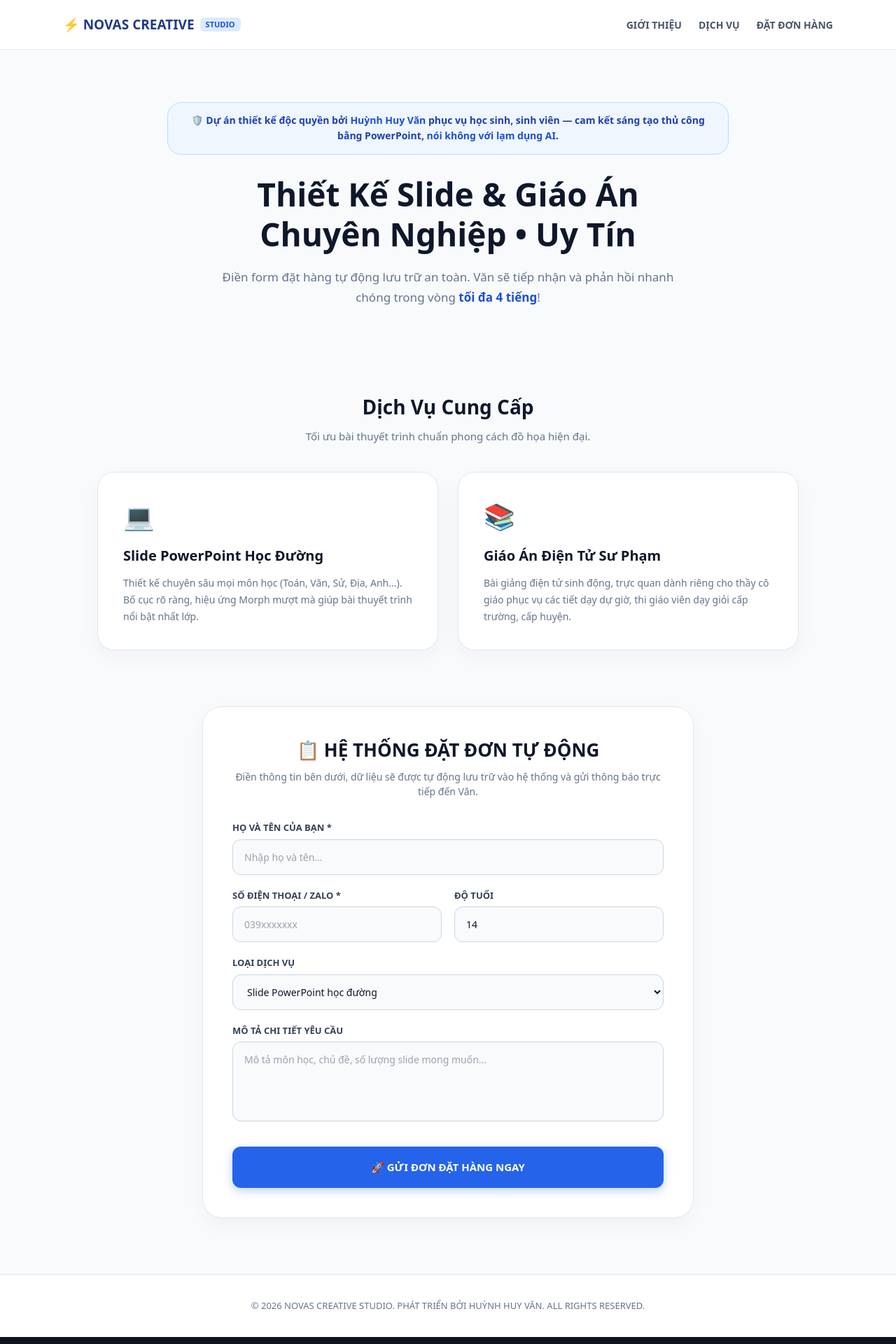
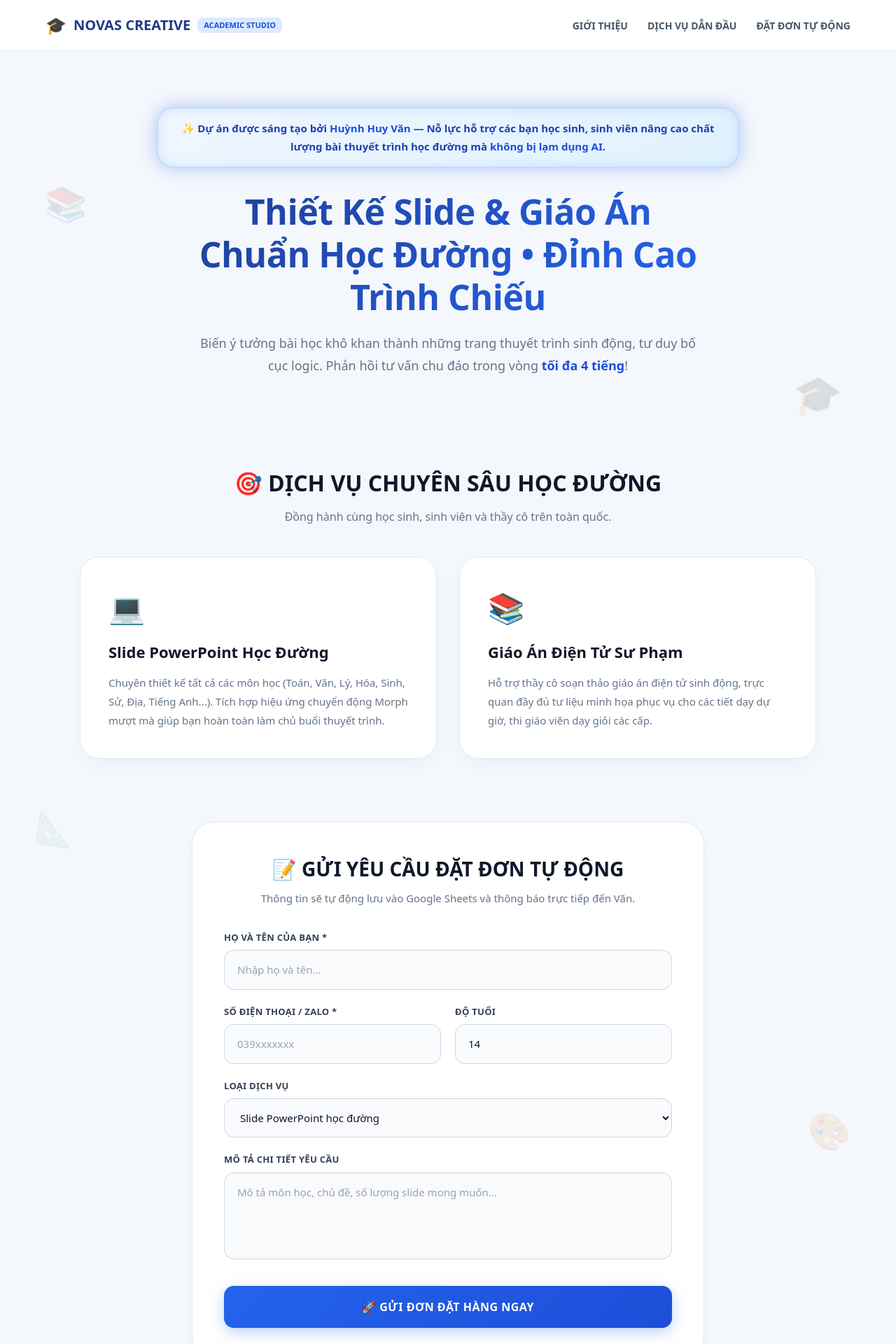
Before and after one commit to cubergeniushuyvan-afk/novas-creative, a Next.js app: page / in a window 1280 px wide. Shown: the top 1920 px of the page at 70% size. Built offline with nearby package versions, Linux system fonts and the light colour scheme.

Commit message:
Update page.tsx

```diff
--- a/app/page.tsx
+++ b/app/page.tsx
@@ -13,13 +13,12 @@ export default function Home() {
   const [loading, setLoading] = useState(false);
   const [successMsg, setSuccessMsg] = useState(false);
 
-  // Link API SheetDB chính chủ của Huỳnh Huy Văn đã được tích hợp sẵn 100%
+  // Link API SheetDB chính chủ của Huỳnh Huy Văn đã được tích hợp 100%
   const SHEETDB_API = "https://sheetdb.io/api/v1/qc91smq6sdwnd";
   const MY_EMAIL = "Cubergeniushuyvan@gmail.com";
-  const MY_PHONE = "0399641646";
 
   useEffect(() => {
-    // Hiệu ứng cuộn lặp đi lặp lại mượt mà (Lướt tới hiện, lướt đi ẩn)
+    // Hiệu ứng cuộn lặp đi lặp lại mượt mà (Cuộn tới hiện, cuộn đi ẩn)
     const observer = new IntersectionObserver(
       (entries) => {
         entries.forEach((entry) => {
@@ -30,7 +29,7 @@ export default function Home() {
           }
         });
       },
-      { threshold: 0.15 }
+      { threshold: 0.12 }
     );
 
     const elements = document.querySelectorAll(".reveal");
@@ -52,7 +51,6 @@ export default function Home() {
 
     setLoading(true);
 
-    // Chuẩn bị dữ liệu để bắn tự động vào Google Sheets
     const orderData = {
       "Ngay": new Date().toLocaleString("vi-VN"),
       "Họ và tên": formData.fullName,
@@ -63,7 +61,6 @@ export default function Home() {
     };
 
     try {
-      // Gửi tự động ngầm vào Google Sheets qua SheetDB
       await fetch(SHEETDB_API, {
         method: "POST",
         headers: { "Accept": "application/json", "Content-Type": "application/json" },
@@ -73,7 +70,6 @@ export default function Home() {
       console.log("Lỗi gửi dữ liệu Sheets:", err);
     }
 
-    // Soạn email thông báo dự phòng về Gmail của Văn
     const subject = encodeURIComponent(`[ĐƠN ĐẶT HÀNG MỚI] ${formData.fullName} - Novas Creative`);
     const body = encodeURIComponent(
       `✨ CÓ ĐƠN HÀNG MỚI TỪ WEBSITE ✨\n\n` +
@@ -89,7 +85,6 @@ export default function Home() {
     setLoading(false);
     setSuccessMsg(true);
 
-    // Mở hòm thư Gmail thông báo
     setTimeout(() => {
       window.location.href = `mailto:${MY_EMAIL}?subject=${subject}&body=${body}`;
     }, 1200);
@@ -98,58 +93,104 @@ export default function Home() {
   return (
     <div style={{
       minHeight: '100vh',
-      backgroundColor: '#f8fafc',
+      backgroundColor: '#f4f7fc',
       color: '#0f172a',
       fontFamily: 'system-ui, -apple-system, BlinkMacSystemFont, "Segoe UI", Roboto, sans-serif',
-      overflowX: 'hidden'
+      overflowX: 'hidden',
+      position: 'relative'
     }}>
       <style>{`
-        /* Hiệu ứng lặp đi lặp lại khi cuộn trang */
+        /* Dynamic Animations Học Đường */
+        @keyframes floatItem {
+          0%, 100% { transform: translateY(0px) rotate(0deg); }
+          50% { transform: translateY(-18px) rotate(8deg); }
+        }
+
+        @keyframes pulseGlow {
+          0%, 100% { box-shadow: 0 0 15px rgba(37, 99, 235, 0.15), inset 0 0 10px rgba(59, 130, 246, 0.05); }
+          50% { box-shadow: 0 0 25px rgba(37, 99, 235, 0.35), inset 0 0 15px rgba(59, 130, 246, 0.15); }
+        }
+
+        @keyframes textGradient {
+          0% { background-position: 0% 50%; }
+          50% { background-position: 100% 50%; }
+          100% { background-position: 0% 50%; }
+        }
+
+        .floating-icon {
+          position: absolute;
+          opacity: 0.15;
+          pointer-events: none;
+          z-index: 0;
+          animation: floatItem 6s ease-in-out infinite;
+        }
+
+        .hero-title {
+          background: linear-gradient(135deg, #1e3a8a 0%, #2563eb 50%, #0284c7 100%);
+          background-size: 200% 200%;
+          -webkit-background-clip: text;
+          -webkit-text-fill-color: transparent;
+          animation: textGradient 6s ease infinite;
+        }
+
+        .slogan-box {
+          background: linear-gradient(135deg, #eff6ff 0%, #e0f2fe 100%);
+          border: 2px solid #bfdbfe;
+          animation: pulseGlow 4s infinite ease-in-out;
+          transition: all 0.3s ease;
+        }
+        .slogan-box:hover {
+          transform: translateY(-2px) scale(1.01);
+        }
+
         .reveal {
           opacity: 0;
-          transform: translateY(40px) scale(0.97);
-          transition: opacity 0.7s cubic-bezier(0.16, 1, 0.3, 1), transform 0.7s cubic-bezier(0.16, 1, 0.3, 1);
+          transform: translateY(35px) scale(0.98);
+          transition: opacity 0.75s cubic-bezier(0.16, 1, 0.3, 1), transform 0.75s cubic-bezier(0.16, 1, 0.3, 1);
         }
         .reveal.active {
           opacity: 1;
           transform: translateY(0) scale(1);
         }
 
-        .clean-card {
+        .school-card {
           background: #ffffff;
           border: 1px solid #e2e8f0;
-          box-shadow: 0 10px 30px rgba(0, 0, 0, 0.04);
-          transition: all 0.35s ease;
+          box-shadow: 0 10px 25px -5px rgba(37, 99, 235, 0.05);
+          transition: all 0.4s cubic-bezier(0.16, 1, 0.3, 1);
+          position: relative;
+          overflow: hidden;
         }
-        .clean-card:hover {
-          border-color: #2563eb;
-          transform: translateY(-4px);
-          box-shadow: 0 15px 35px rgba(37, 99, 235, 0.1);
+        .school-card:hover {
+          border-color: #3b82f6;
+          transform: translateY(-6px) scale(1.01);
+          box-shadow: 0 20px 40px -10px rgba(37, 99, 235, 0.18);
         }
 
-        .btn-blue {
-          background: #2563eb;
+        .btn-school-primary {
+          background: linear-gradient(135deg, #2563eb, #1d4ed8);
           color: white;
-          box-shadow: 0 4px 14px rgba(37, 99, 235, 0.3);
-          transition: all 0.25s ease;
+          box-shadow: 0 6px 20px rgba(37, 99, 235, 0.3);
+          transition: all 0.3s ease;
+          position: relative;
+          overflow: hidden;
         }
-        .btn-blue:hover {
-          background: #1d4ed8;
+        .btn-school-primary:hover {
           transform: translateY(-2px);
-          box-shadow: 0 6px 20px rgba(37, 99, 235, 0.45);
+          box-shadow: 0 10px 28px rgba(37, 99, 235, 0.45);
         }
 
         .form-control {
           background: #f8fafc;
-          border: 1px solid #cbd5e1;
+          border: 1.5px solid #cbd5e1;
           color: #0f172a;
-          transition: all 0.2s ease;
+          transition: all 0.25s ease;
         }
         .form-control:focus {
           outline: none;
           border-color: #2563eb;
           background: #ffffff;
-          box-shadow: 0 0 0 3px rgba(37, 99, 235, 0.15);
+          box-shadow: 0 0 0 4px rgba(37, 99, 235, 0.12);
         }
 
         @media (max-width: 768px) {
@@ -159,113 +200,121 @@ export default function Home() {
         }
       `}</style>
 
-      {/* Header Chuyên Nghiệp */}
+      {/* Floating Background School Elements */}
+      <div className="floating-icon" style={{ top: '12%', left: '5%', fontSize: '48px', animationDelay: '0s' }}>📚</div>
+      <div className="floating-icon" style={{ top: '25%', right: '6%', fontSize: '56px', animationDelay: '1.5s' }}>🎓</div>
+      <div className="floating-icon" style={{ top: '55%', left: '4%', fontSize: '44px', animationDelay: '3s' }}>📐</div>
+      <div className="floating-icon" style={{ top: '75%', right: '5%', fontSize: '50px', animationDelay: '2s' }}>🎨</div>
+      <div className="floating-icon" style={{ top: '40%', right: '12%', fontSize: '38px', animationDelay: '4s' }}>✏️</div>
+
+      {/* Header Uy Tín Academic */}
       <header style={{
         borderBottom: '1px solid #e2e8f0',
-        background: 'rgba(255, 255, 255, 0.95)', backdropFilter: 'blur(10px)',
+        background: 'rgba(255, 255, 255, 0.96)', backdropFilter: 'blur(12px)',
         position: 'sticky', top: 0, zIndex: 100, padding: '0 24px'
       }}>
-        <div style={{ maxWidth: '1100px', margin: '0 auto', height: '70px', display: 'flex', alignItems: 'center', justifyContent: 'space-between' }}>
-          <div style={{ fontSize: '19px', fontWeight: '900', color: '#1e3a8a', display: 'flex', alignItems: 'center', gap: '8px' }}>
-            ⚡ NOVAS CREATIVE <span style={{ fontSize: '11px', background: '#dbeafe', color: '#1d4ed8', padding: '2px 8px', borderRadius: '6px' }}>STUDIO</span>
+        <div style={{ maxWidth: '1150px', margin: '0 auto', height: '72px', display: 'flex', alignItems: 'center', justifyContent: 'space-between' }}>
+          <div style={{ fontSize: '20px', fontWeight: '900', color: '#1e3a8a', display: 'flex', alignItems: 'center', gap: '10px' }}>
+            <span style={{ fontSize: '24px' }}>🎓</span> NOVAS CREATIVE <span style={{ fontSize: '11px', background: '#dbeafe', color: '#1d4ed8', padding: '3px 9px', borderRadius: '8px', fontWeight: '800' }}>ACADEMIC STUDIO</span>
           </div>
 
-          <nav className="header-nav" style={{ display: 'flex', gap: '24px', alignItems: 'center' }}>
+          <nav className="header-nav" style={{ display: 'flex', gap: '28px', alignItems: 'center' }}>
             <a href="#about" style={{ color: '#475569', textDecoration: 'none', fontSize: '14px', fontWeight: '700' }}>GIỚI THIỆU</a>
-            <a href="#services" style={{ color: '#475569', textDecoration: 'none', fontSize: '14px', fontWeight: '700' }}>DỊCH VỤ</a>
-            <a href="#order" style={{ color: '#475569', textDecoration: 'none', fontSize: '14px', fontWeight: '700' }}>ĐẶT ĐƠN HÀNG</a>
+            <a href="#services" style={{ color: '#475569', textDecoration: 'none', fontSize: '14px', fontWeight: '700' }}>DỊCH VỤ DẪN ĐẦU</a>
+            <a href="#order" style={{ color: '#475569', textDecoration: 'none', fontSize: '14px', fontWeight: '700' }}>ĐẶT ĐƠN TỰ ĐỘNG</a>
           </nav>
         </div>
       </header>
 
       {/* Hero Section */}
-      <section id="about" className="reveal" style={{ padding: '75px 24px 45px', textAlign: 'center', maxWidth: '850px', margin: '0 auto' }}>
+      <section id="about" className="reveal" style={{ padding: '80px 24px 45px', textAlign: 'center', maxWidth: '880px', margin: '0 auto', position: 'relative', zIndex: 1 }}>
 
-        <div style={{
-          background: '#eff6ff', border: '1px solid #bfdbfe', padding: '14px 22px',
-          borderRadius: '20px', marginBottom: '28px', color: '#1e40af', fontSize: '14px', fontWeight: '700', lineHeight: '1.6'
+        {/* Khẩu hiệu chuẩn xác có hiệu ứng Glowing Animation */}
+        <div className="slogan-box" style={{
+          padding: '16px 26px', borderRadius: '24px', marginBottom: '32px',
+          color: '#1e40af', fontSize: '15px', fontWeight: '700', lineHeight: '1.7', display: 'inline-block'
         }}>
-          🛡️ Dự án thiết kế độc quyền bởi <strong style={{ color: '#1d4ed8' }}>Huỳnh Huy Văn</strong> phục vụ học sinh, sinh viên — cam kết sáng tạo thủ công bằng PowerPoint, <strong style={{ color: '#1d4ed8' }}>nói không với lạm dụng AI</strong>.
+          ✨ Dự án được sáng tạo bởi <strong style={{ color: '#1d4ed8' }}>Huỳnh Huy Văn</strong> — Nỗ lực hỗ trợ các bạn học sinh, sinh viên nâng cao chất lượng bài thuyết trình học đường mà <strong style={{ color: '#1d4ed8' }}>không bị lạm dụng AI</strong>.
         </div>
 
-        <h1 className="hero-title" style={{ fontSize: '46px', fontWeight: '900', lineHeight: '1.25', margin: '0 0 18px 0', color: '#0f172a' }}>
-          Thiết Kế Slide & Giáo Án<br />Chuyên Nghiệp • Uy Tín
+        <h1 className="hero-title" style={{ fontSize: '50px', fontWeight: '900', lineHeight: '1.22', margin: '0 0 20px 0', letterSpacing: '-0.5px' }}>
+          Thiết Kế Slide & Giáo Án<br />Chuẩn Học Đường • Đỉnh Cao Trình Chiếu
         </h1>
 
-        <p style={{ color: '#64748b', fontSize: '17px', lineHeight: '1.7', maxWidth: '680px', margin: '0 auto 35px' }}>
-          Điền form đặt hàng tự động lưu trữ an toàn. Văn sẽ tiếp nhận và phản hồi nhanh chóng trong vòng <strong style={{ color: '#1d4ed8' }}>tối đa 4 tiếng</strong>!
+        <p style={{ color: '#64748b', fontSize: '18px', lineHeight: '1.75', maxWidth: '720px', margin: '0 auto 38px' }}>
+          Biến ý tưởng bài học khô khan thành những trang thuyết trình sinh động, tư duy bố cục logic. Phản hồi tư vấn chu đáo trong vòng <strong style={{ color: '#1d4ed8' }}>tối đa 4 tiếng</strong>!
         </p>
       </section>
 
-      {/* Services Grid */}
-      <section id="services" className="reveal" style={{ padding: '40px 24px', maxWidth: '1050px', margin: '0 auto' }}>
-        <h2 style={{ fontSize: '28px', fontWeight: '900', textAlign: 'center', marginBottom: '10px', color: '#0f172a' }}>
-          Dịch Vụ Cung Cấp
+      {/* Services Section */}
+      <section id="services" className="reveal" style={{ padding: '45px 24px', maxWidth: '1100px', margin: '0 auto', position: 'relative', zIndex: 1 }}>
+        <h2 style={{ fontSize: '32px', fontWeight: '900', textAlign: 'center', marginBottom: '12px', color: '#0f172a' }}>
+          🎯 DỊCH VỤ CHUYÊN SÂU HỌC ĐƯỜNG
         </h2>
-        <p style={{ textAlign: 'center', color: '#64748b', marginBottom: '40px', fontSize: '15px' }}>Tối ưu bài thuyết trình chuẩn phong cách đồ họa hiện đại.</p>
+        <p style={{ textAlign: 'center', color: '#64748b', marginBottom: '45px', fontSize: '16px' }}>Đồng hành cùng học sinh, sinh viên và thầy cô trên toàn quốc.</p>
 
-        <div className="grid-responsive" style={{ display: 'grid', gridTemplateColumns: 'repeat(2, 1fr)', gap: '28px' }}>
-          <div className="clean-card" style={{ padding: '36px', borderRadius: '24px' }}>
-            <div style={{ fontSize: '36px', marginBottom: '14px' }}>💻</div>
-            <h3 style={{ fontSize: '20px', fontWeight: '900', margin: '0 0 12px 0', color: '#0f172a' }}>Slide PowerPoint Học Đường</h3>
-            <p style={{ color: '#64748b', lineHeight: '1.7', fontSize: '14px', margin: 0 }}>
-              Thiết kế chuyên sâu mọi môn học (Toán, Văn, Sử, Địa, Anh...). Bố cục rõ ràng, hiệu ứng Morph mượt mà giúp bài thuyết trình nổi bật nhất lớp.
+        <div className="grid-responsive" style={{ display: 'grid', gridTemplateColumns: 'repeat(2, 1fr)', gap: '32px' }}>
+          <div className="school-card" style={{ padding: '40px', borderRadius: '28px' }}>
+            <div style={{ fontSize: '42px', marginBottom: '16px' }}>💻</div>
+            <h3 style={{ fontSize: '22px', fontWeight: '900', margin: '0 0 14px 0', color: '#0f172a' }}>Slide PowerPoint Học Đường</h3>
+            <p style={{ color: '#64748b', lineHeight: '1.8', fontSize: '15px', margin: 0 }}>
+              Chuyên thiết kế tất cả các môn học (Toán, Văn, Lý, Hóa, Sinh, Sử, Địa, Tiếng Anh...). Tích hợp hiệu ứng chuyển động Morph mượt mà giúp bạn hoàn toàn làm chủ buổi thuyết trình.
             </p>
           </div>
 
-          <div className="clean-card" style={{ padding: '36px', borderRadius: '24px' }}>
-            <div style={{ fontSize: '36px', marginBottom: '14px' }}>📚</div>
-            <h3 style={{ fontSize: '20px', fontWeight: '900', margin: '0 0 12px 0', color: '#0f172a' }}>Giáo Án Điện Tử Sư Phạm</h3>
-            <p style={{ color: '#64748b', lineHeight: '1.7', fontSize: '14px', margin: 0 }}>
-              Bài giảng điện tử sinh động, trực quan dành riêng cho thầy cô giáo phục vụ các tiết dạy dự giờ, thi giáo viên dạy giỏi cấp trường, cấp huyện.
+          <div className="school-card" style={{ padding: '40px', borderRadius: '28px' }}>
+            <div style={{ fontSize: '42px', marginBottom: '16px' }}>📚</div>
+            <h3 style={{ fontSize: '22px', fontWeight: '900', margin: '0 0 14px 0', color: '#0f172a' }}>Giáo Án Điện Tử Sư Phạm</h3>
+            <p style={{ color: '#64748b', lineHeight: '1.8', fontSize: '15px', margin: 0 }}>
+              Hỗ trợ thầy cô soạn thảo giáo án điện tử sinh động, trực quan đầy đủ tư liệu minh họa phục vụ cho các tiết dạy dự giờ, thi giáo viên dạy giỏi các cấp.
             </p>
           </div>
         </div>
       </section>
 
       {/* Form Đặt Hàng Tự Động Bắn Vào Google Sheets */}
-      <section id="order" className="reveal" style={{ padding: '40px 24px 80px', maxWidth: '750px', margin: '0 auto' }}>
-        <div className="clean-card" style={{ padding: '42px', borderRadius: '28px' }}>
-          <h2 style={{ fontSize: '26px', fontWeight: '900', textAlign: 'center', margin: '0 0 8px 0', color: '#0f172a' }}>
-            📋 HỆ THỐNG ĐẶT ĐƠN TỰ ĐỘNG
+      <section id="order" className="reveal" style={{ padding: '45px 24px 85px', maxWidth: '780px', margin: '0 auto', position: 'relative', zIndex: 1 }}>
+        <div className="school-card" style={{ padding: '45px', borderRadius: '32px' }}>
+          <h2 style={{ fontSize: '28px', fontWeight: '900', textAlign: 'center', margin: '0 0 10px 0', color: '#0f172a' }}>
+            📝 GỬI YÊU CẦU ĐẶT ĐƠN TỰ ĐỘNG
           </h2>
-          <p style={{ color: '#64748b', fontSize: '14px', textAlign: 'center', marginBottom: '32px' }}>
-            Điền thông tin bên dưới, dữ liệu sẽ được tự động lưu trữ vào hệ thống và gửi thông báo trực tiếp đến Văn.
+          <p style={{ color: '#64748b', fontSize: '15px', textAlign: 'center', marginBottom: '35px' }}>
+            Thông tin sẽ tự động lưu vào Google Sheets và thông báo trực tiếp đến Văn.
           </p>
 
-          <form onSubmit={handleSubmitOrder} style={{ display: 'flex', flexDirection: 'column', gap: '20px' }}>
+          <form onSubmit={handleSubmitOrder} style={{ display: 'flex', flexDirection: 'column', gap: '22px' }}>
             <div>
-              <label style={{ display: 'block', fontSize: '13px', fontWeight: '800', color: '#334155', marginBottom: '6px' }}>HỌ VÀ TÊN CỦA BẠN *</label>
-              <input type="text" name="fullName" value={formData.fullName} onChange={handleChange} required placeholder="Nhập họ và tên..." className="form-control" style={{ width: '100%', padding: '14px 16px', borderRadius: '12px', fontSize: '14px', boxSizing: 'border-box' }} />
+              <label style={{ display: 'block', fontSize: '13px', fontWeight: '800', color: '#334155', marginBottom: '8px', letterSpacing: '0.3px' }}>HỌ VÀ TÊN CỦA BẠN *</label>
+              <input type="text" name="fullName" value={formData.fullName} onChange={handleChange} required placeholder="Nhập họ và tên..." className="form-control" style={{ width: '100%', padding: '16px 18px', borderRadius: '14px', fontSize: '15px', boxSizing: 'border-box' }} />
             </div>
 
-            <div className="grid-responsive" style={{ display: 'grid', gridTemplateColumns: '1fr 1fr', gap: '18px' }}>
+            <div className="grid-responsive" style={{ display: 'grid', gridTemplateColumns: '1fr 1fr', gap: '20px' }}>
               <div>
-                <label style={{ display: 'block', fontSize: '13px', fontWeight: '800', color: '#334155', marginBottom: '6px' }}>SỐ ĐIỆN THOẠI / ZALO *</label>
-                <input type="tel" name="phone" value={formData.phone} onChange={handleChange} required placeholder="039xxxxxxx" className="form-control" style={{ width: '100%', padding: '14px 16px', borderRadius: '12px', fontSize: '14px', boxSizing: 'border-box' }} />
+                <label style={{ display: 'block', fontSize: '13px', fontWeight: '800', color: '#334155', marginBottom: '8px', letterSpacing: '0.3px' }}>SỐ ĐIỆN THOẠI / ZALO *</label>
+                <input type="tel" name="phone" value={formData.phone} onChange={handleChange} required placeholder="039xxxxxxx" className="form-control" style={{ width: '100%', padding: '16px 18px', borderRadius: '14px', fontSize: '15px', boxSizing: 'border-box' }} />
               </div>
               <div>
-                <label style={{ display: 'block', fontSize: '13px', fontWeight: '800', color: '#334155', marginBottom: '6px' }}>ĐỘ TUỔI</label>
-                <input type="number" name="age" value={formData.age} onChange={handleChange} className="form-control" style={{ width: '100%', padding: '14px 16px', borderRadius: '12px', fontSize: '14px', boxSizing: 'border-box' }} />
+                <label style={{ display: 'block', fontSize: '13px', fontWeight: '800', color: '#334155', marginBottom: '8px', letterSpacing: '0.3px' }}>ĐỘ TUỔI</label>
+                <input type="number" name="age" value={formData.age} onChange={handleChange} className="form-control" style={{ width: '100%', padding: '16px 18px', borderRadius: '14px', fontSize: '15px', boxSizing: 'border-box' }} />
               </div>
             </div>
 
             <div>
-              <label style={{ display: 'block', fontSize: '13px', fontWeight: '800', color: '#334155', marginBottom: '6px' }}>LOẠI DỊCH VỤ</label>
-              <select name="service" value={formData.service} onChange={handleChange} className="form-control" style={{ width: '100%', padding: '14px 16px', borderRadius: '12px', fontSize: '14px', boxSizing: 'border-box' }}>
+              <label style={{ display: 'block', fontSize: '13px', fontWeight: '800', color: '#334155', marginBottom: '8px', letterSpacing: '0.3px' }}>LOẠI DỊCH VỤ</label>
+              <select name="service" value={formData.service} onChange={handleChange} className="form-control" style={{ width: '100%', padding: '16px 18px', borderRadius: '14px', fontSize: '15px', boxSizing: 'border-box' }}>
                 <option value="Slide PowerPoint học đường">Slide PowerPoint học đường</option>
                 <option value="Giáo án điện tử">Giáo án điện tử</option>
               </select>
             </div>
 
             <div>
-              <label style={{ display: 'block', fontSize: '13px', fontWeight: '800', color: '#334155', marginBottom: '6px' }}>MÔ TẢ CHI TIẾT YÊU CẦU</label>
-              <textarea name="requirements" value={formData.requirements} onChange={handleChange} rows={4} placeholder="Mô tả môn học, chủ đề, số lượng slide mong muốn..." className="form-control" style={{ width: '100%', padding: '14px 16px', borderRadius: '12px', fontSize: '14px', resize: 'none', boxSizing: 'border-box' }}></textarea>
+              <label style={{ display: 'block', fontSize: '13px', fontWeight: '800', color: '#334155', marginBottom: '8px', letterSpacing: '0.3px' }}>MÔ TẢ CHI TIẾT YÊU CẦU</label>
+              <textarea name="requirements" value={formData.requirements} onChange={handleChange} rows={4} placeholder="Mô tả môn học, chủ đề, số lượng slide mong muốn..." className="form-control" style={{ width: '100%', padding: '16px 18px', borderRadius: '14px', fontSize: '15px', resize: 'none', boxSizing: 'border-box' }}></textarea>
             </div>
 
-            <button type="submit" disabled={loading} className="btn-blue" style={{
-              width: '100%', padding: '18px', border: 'none', borderRadius: '12px',
-              fontWeight: '900', fontSize: '15px', cursor: 'pointer', marginTop: '10px', textTransform: 'uppercase'
+            <button type="submit" disabled={loading} className="btn-school-primary" style={{
+              width: '100%', padding: '18px', border: 'none', borderRadius: '14px',
+              fontWeight: '900', fontSize: '16px', cursor: 'pointer', marginTop: '10px', textTransform: 'uppercase', letterSpacing: '0.5px'
             }}>
               {loading ? "ĐANG GỬI ĐƠN HÀNG..." : "🚀 GỬI ĐƠN ĐẶT HÀNG NGAY"}
             </button>
@@ -273,11 +322,11 @@ export default function Home() {
 
           {successMsg && (
             <div style={{
-              marginTop: '20px', padding: '16px', borderRadius: '12px',
+              marginTop: '24px', padding: '18px', borderRadius: '16px',
               background: '#dcfce7', border: '1px solid #86efac', color: '#166534',
-              textAlign: 'center', fontSize: '14px', fontWeight: '800', lineHeight: '1.6'
+              textAlign: 'center', fontSize: '15px', fontWeight: '800', lineHeight: '1.6'
             }}>
-              🎉 ĐƠN HÀNG ĐÃ ĐƯỢC TỰ ĐỘNG LƯU THÀNH CÔNG!<br />
+              🎉 ĐƠN HÀNG ĐÃ ĐƯỢC TỰ ĐỘNG LƯU VÀO GOOGLE SHEETS THÀNH CÔNG!<br />
               Văn sẽ tiếp nhận thông tin và phản hồi lại bạn trong vòng <strong>tối đa 4 tiếng</strong>!
             </div>
           )}
@@ -285,8 +334,8 @@ export default function Home() {
       </section>
 
       {/* Footer */}
-      <footer style={{ borderTop: '1px solid #e2e8f0', padding: '35px 24px', textAlign: 'center', color: '#64748b', fontSize: '13px', background: '#ffffff' }}>
-        <p>© 2026 NOVAS CREATIVE STUDIO. PHÁT TRIỂN BỞI HUỲNH HUY VĂN. ALL RIGHTS RESERVED.</p>
+      <footer style={{ borderTop: '1px solid #e2e8f0', padding: '38px 24px', textAlign: 'center', color: '#64748b', fontSize: '13px', background: '#ffffff', position: 'relative', zIndex: 1 }}>
+        <p>© 2026 NOVAS CREATIVE ACADEMIC STUDIO. PHÁT TRIỂN BỞI HUỲNH HUY VĂN. ALL RIGHTS RESERVED.</p>
       </footer>
     </div>
   );
```
